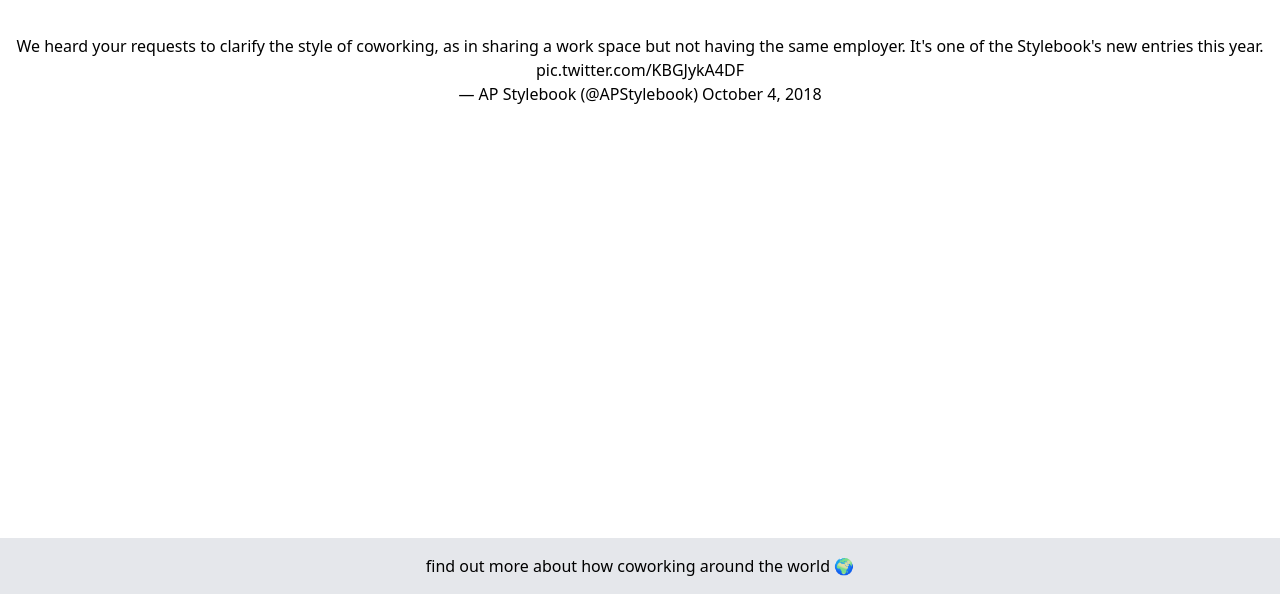
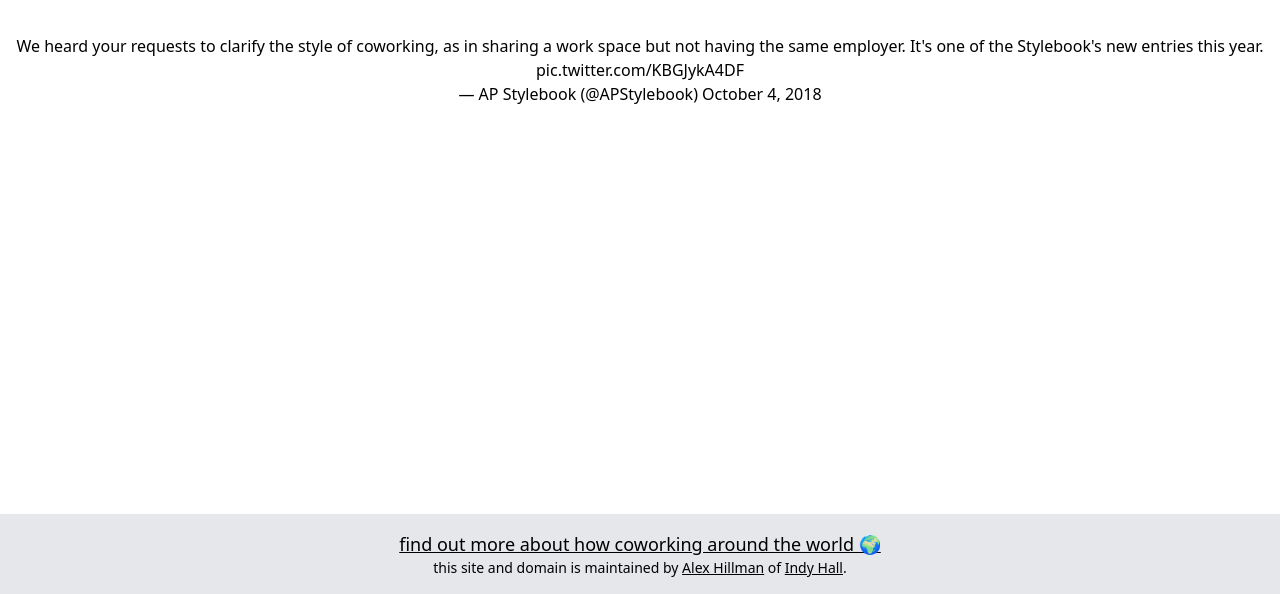
Before and after one commit to alexknowshtml/doescoworkinghaveahyphen.com, a plain HTML site: page index.html in a window 1280 px wide. Shown: the part 206-800 px from the top of the page. Drawn offline with nearby package versions, Linux system fonts and the light colour scheme.

Commit message:
format footer

```diff
--- a/index.html
+++ b/index.html
@@ -16,7 +16,8 @@
 </center>
   </main>
   <footer class="text-center bg-gray-200 p-4 mt-16">
-    <p><a href="http://coworking.com" target="_none">find out more about how coworking around the world 🌍</a></p>
+    <p class="text-lg"><a href="http://coworking.com" target="_none" class="underline">find out more about how coworking around the world 🌍</a></p>
+    <p class="text-sm">this site and domain is maintained by <a href="http://www.dangerouslyawesome.com/2008/11/10/does-coworking-have-a-hyphen/" class="underline" target="_none">Alex Hillman</a> of <a href="https://indyhall.org" class="underline" target="_none">Indy Hall</a>.</p>
   </footer>
 <script src="http://static.getclicky.com/57519.js" type="text/javascript"></script>
 <noscript><p><img alt="Clicky" width=1 height=1 src="http://static.getclicky.com/57519-db8.gif" /></p></noscript>
```
